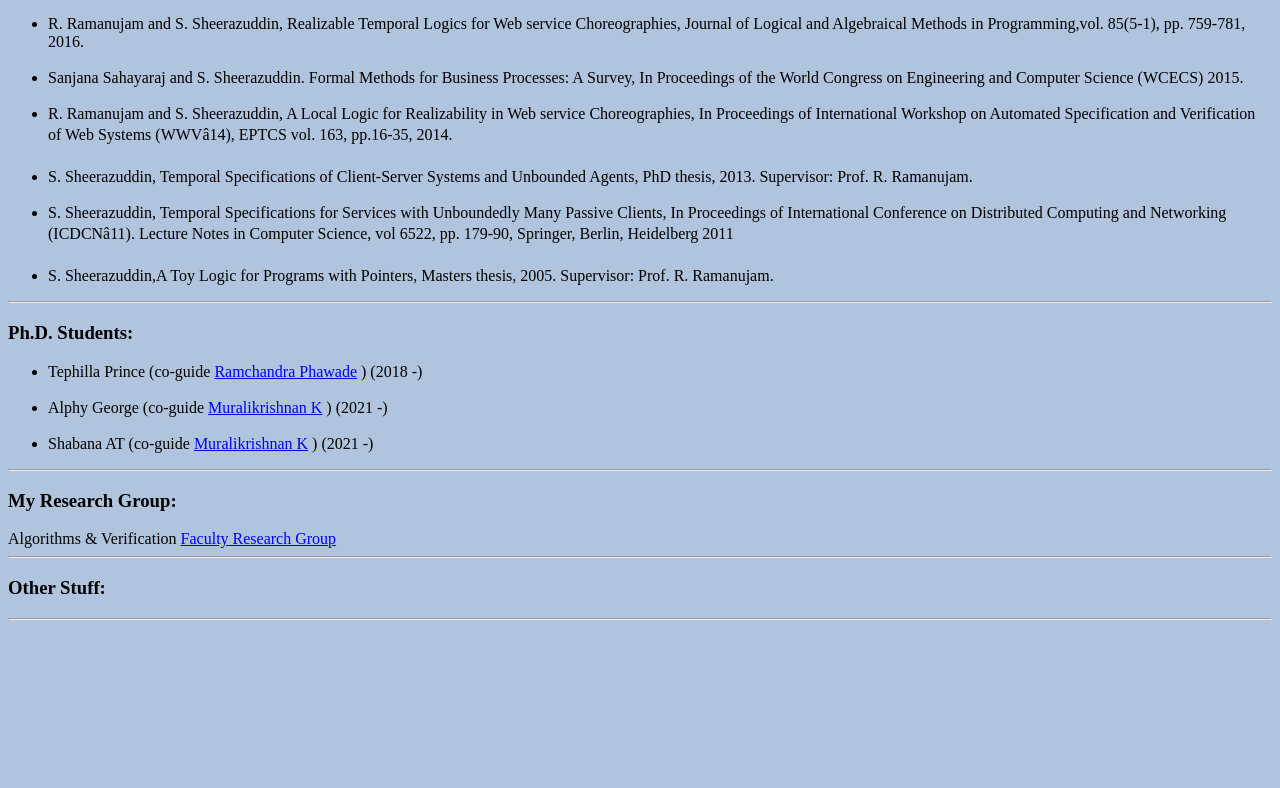
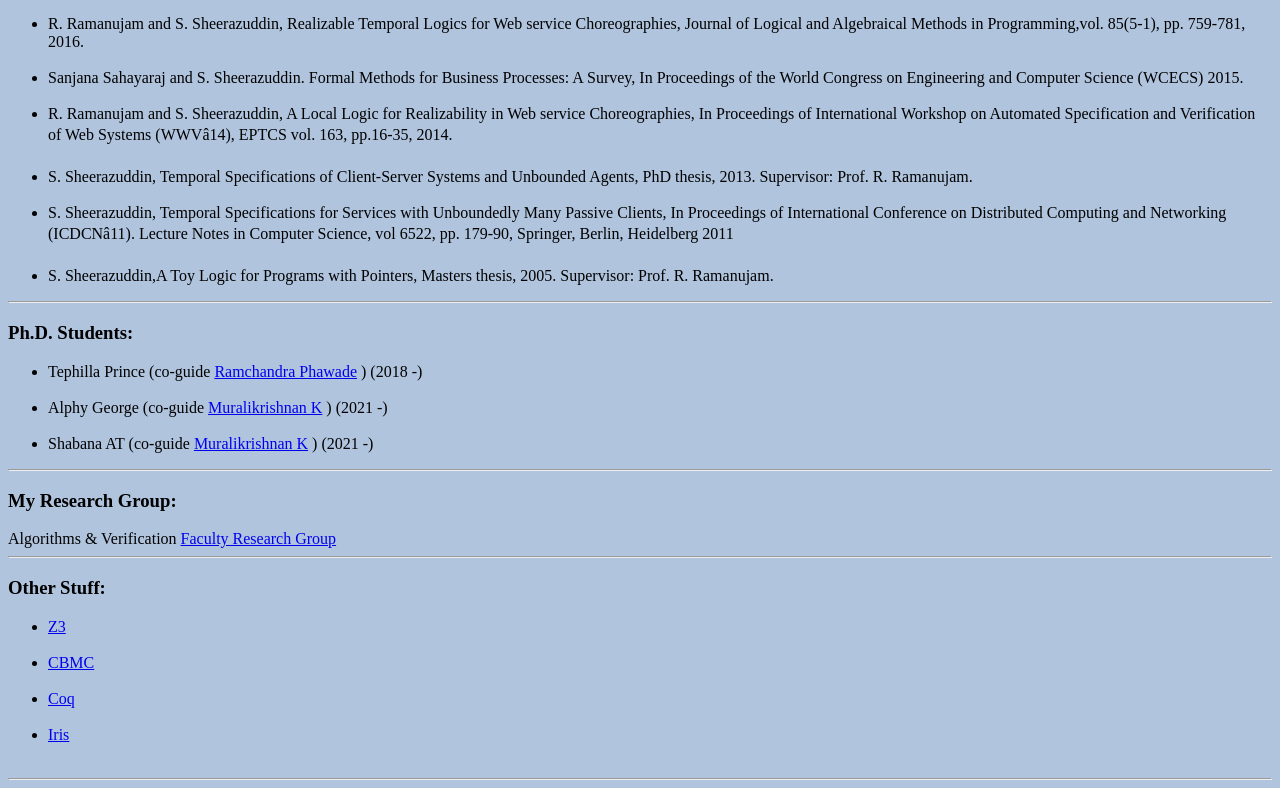
Before and after one commit to sheerazuddins/sheerazuddins.github.io, a plain HTML site: page index.html in a window 1280 px wide. Shown: the part 682-1470 px from the top of the page. Before the commit the page ends 1310 px from the top, so only its background shows below. Drawn offline with Linux system fonts and the light colour scheme.

Commit message:
Update index.html

```diff
--- a/index.html
+++ b/index.html
@@ -56,6 +56,12 @@ Email: sheerazXnitcYacYin [@/X,./Y].</p>
    Algorithms & Verification  <a href="https://github.com/sheerazuddins/sheerazuddins.github.io/master/FRG.html" target="_blank"> Faculty Research Group </a>
 <HR>
 <h3>Other Stuff:</h3>
+   <ul>
+        <li> <a href="https://github.com/Z3Prover/z3" target="_blank">Z3</a> </li><br>
+        <li> <a href="https://www.cprover.org/cbmc/" target="_blank">CBMC</a> </li><br>
+        <li> <a href="https://coq.inria.fr/" target="_blank">Coq</a> </li><br>
+        <li> <a href="https://iris-project.org/" target="_blank">Iris</a> </li><br>
+   </ul>
 <HR>
 </body>
 </html>
```
